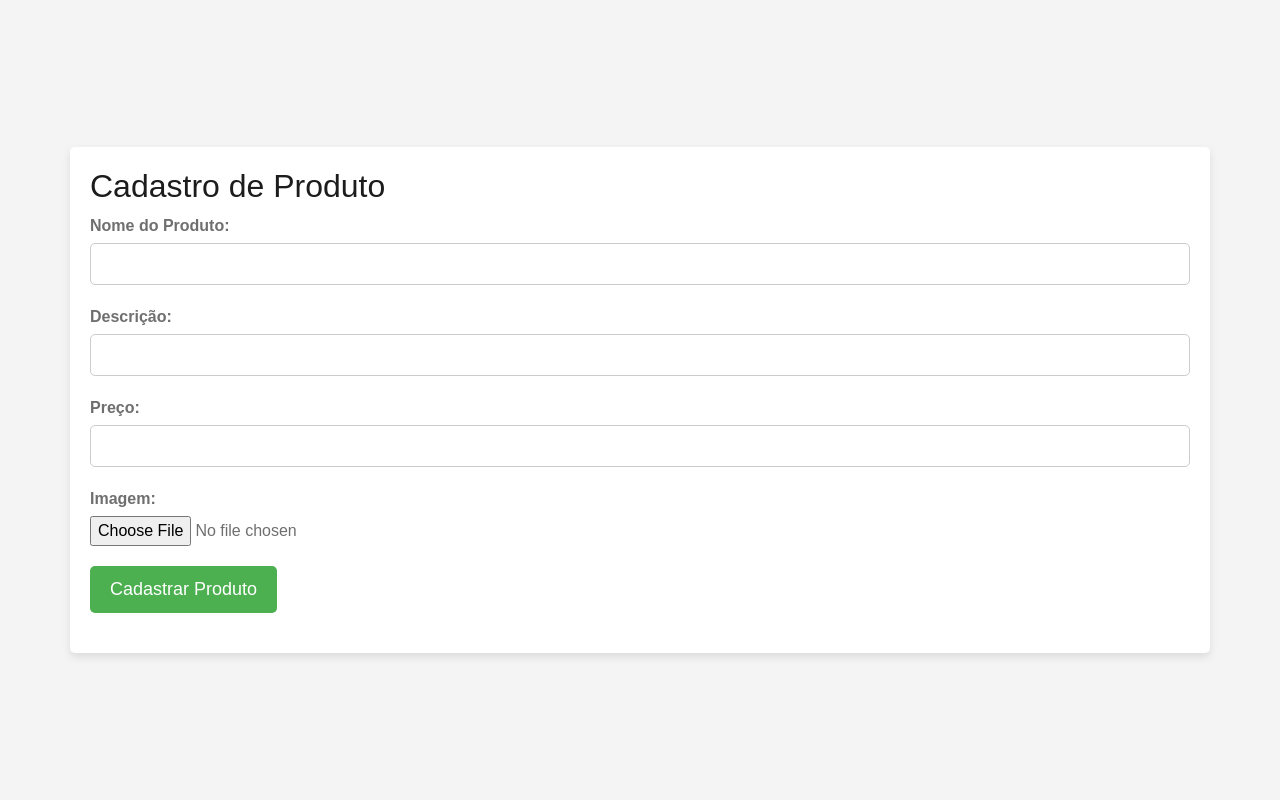
After one commit to pedromunarao/bazar-shop, a Django app: page /cadastro_prod/ in a window 1280 px wide. The commit adds this page. Run offline with Django 4.2, Linux system fonts and the light colour scheme; some libraries are stand-ins or nearby versions.

Commit message:
create-prod started

```diff
--- a/website/models.py
+++ b/website/models.py
@@ -1,7 +1,7 @@
 from django.db import models
 from django.db.models import Model
 from django.utils import timezone
-
+from django import forms
 # Create your models here.
 
 LISTA_CATEGORIAS = (
--- /dev/null
+++ b/website/templates/cadastro_prod.html
@@ -0,0 +1,114 @@
+<!DOCTYPE html>
+<html lang="pt-br">
+{% load static %}
+
+<head>
+    <meta charset="utf-8">
+    <title>Fashionize</title>
+    <meta content="width=device-width, initial-scale=1.0" name="viewport">
+    <meta content="" name="keywords">
+    <meta content="" name="description">
+
+    <!-- Favicon -->
+    <link href="{% static 'img/icon.ico' %}" rel="icon">
+
+    <!-- Google Web Fonts -->
+    <link rel="preconnect" href="https://fonts.gstatic.com">
+    <link href="https://fonts.googleapis.com/css2?family=Poppins:wght@100;200;300;400;500;600;700;800;900&display=swap"
+          rel="stylesheet">
+
+    <!-- Font Awesome -->
+    <link href="https://cdnjs.cloudflare.com/ajax/libs/font-awesome/5.10.0/css/all.min.css" rel="stylesheet">
+
+    <!-- Libraries Stylesheet -->
+    <link href="{% static 'lib/owlcarousel/assets/owl.carousel.min.css' %}" rel="stylesheet">
+
+    <link rel=”stylesheet” href=”https://cdn.jsdelivr.net/npm/bootstrap@5.0.2/dist/css/bootstrap.min.css”/>
+
+    <link rel=”stylesheet” href=”https://cdn.jsdelivr.net/npm/bootstrap-icons@1.5.0/font/bootstrap-icons.css”/>
+
+    <!-- Customized Bootstrap Stylesheet -->
+
+    <link href="{% static 'css/style.css' %}" rel="stylesheet">
+
+    <style>
+        body {
+            font-family: Arial, sans-serif;
+            background-color: #f4f4f4;
+            margin: 0;
+            padding: 0;
+            display: flex;
+            justify-content: center;
+            align-items: center;
+            height: 100vh;
+        }
+
+        .container {
+            background-color: #fff;
+            padding: 20px;
+            border-radius: 5px;
+            box-shadow: 0 4px 8px rgba(0, 0, 0, 0.1);
+        }
+
+        .form-group {
+            margin-bottom: 20px;
+        }
+
+        .form-group label {
+            display: block;
+            font-weight: bold;
+            margin-bottom: 5px;
+        }
+
+        .form-group input[type="text"] {
+            width: 100%;
+            padding: 8px;
+            font-size: 16px;
+            border-radius: 5px;
+            border: 1px solid #ccc;
+        }
+
+        .form-group input[type="submit"] {
+            background-color: #4caf50;
+            color: white;
+            border: none;
+            padding: 10px 20px;
+            font-size: 18px;
+            border-radius: 5px;
+            cursor: pointer;
+        }
+
+        .form-group input[type="submit"]:hover {
+            background-color: #45a049;
+        }
+    </style>
+</head>
+<body>
+    <div class="container">
+        <h2>Cadastro de Produto</h2>
+        <form method="post" action="{% url 'cadastro_prod' %}">
+            {% csrf_token %}
+            <div class="form-group">
+                <label for="nome">Nome do Produto:</label>
+                <input type="text" id="nome" name="nome" required>
+            </div>
+            <div class="form-group">
+                <label for="descricao">Descrição:</label>
+                <input type="text" id="descricao" name="descricao" required>
+            </div>
+            <div class="form-group">
+                <label for="preco">Preço:</label>
+                <input type="text" id="preco" name="preco" required>
+            </div>
+            <div class="form-group">
+                <label for="imagem">Imagem:</label>
+                <input type="file" id="imagem" name="imagem" accept="image/*">
+            </div>
+            <div class="form-group">
+                <input type="submit" value="Cadastrar Produto">
+            </div>
+        </form>
+    </div>
+</body>
+
+</html>
--- a/website/templates/shop.html
+++ b/website/templates/shop.html
@@ -46,15 +46,17 @@
                     </div>
                 </form>
             </div>
-            <div class="col-lg-3 col-6 text-right">
+            < class="col-lg-3 col-6 text-right">
                 <a href="" class="btn border">
                             {% csrf_token %}
                             {% if user.is_authenticated %}
                                 <a href="" class="nav-item nav-link"><svg xmlns="http://www.w3.org/2000/svg" width="25" height="25" fill="currentColor" class="bi   bi-person" viewBox="0 0 16 16"><path d="M8 8a3 3 0 1 0 0-6 3 3 0 0 0 0 6Zm2-3a2 2 0 1 1-4 0 2 2 0 0 1 4 0Zm4 8c0 1-1 1-1 1H3s-1 0-1-1 1-4 6-4 6 3 6 4Zm-1-.004c-.001-.246-.154-.986-.832-1.664C11.516 10.68 10.289 10 8 10c-2.29 0-3.516.68-4.168 1.332-.678.678-.83 1.418-.832 1.664h10Z"/>
                                 </svg>{{ user.get_username }}</a>
                             {% else %}
+                            <div style="display: flex; justify-content: space-between">
                                 <a href="{% url 'login' %}" class="nav-item nav-link">Login</a>
                                 <a href="{% url 'cadastro' %}" class="nav-item nav-link">Cadastro</a>
+                            </div>
                             {% endif %}
                 </a>
             </div>
--- a/website/urls.py
+++ b/website/urls.py
@@ -6,5 +6,6 @@ urlpatterns = [
     path('shop/', views.shop, name='shop'),
     path('cadastro/', views.cadastro, name='cadastro'),
     path('login/', views.login, name='login'),
-    path('details/', views.detail, name='detail')
+    path('details/', views.detail, name='detail'),
+    path('cadastro_prod/', views.cadastrar_produto, name='cadastro_prod')
 ]
--- a/website/views.py
+++ b/website/views.py
@@ -3,7 +3,10 @@ from django.http import HttpResponse
 from django.contrib.auth.models import User
 from django.contrib.auth import authenticate
 from django.contrib.auth import login as login_django
+from .models import Produto
+from .forms import ProdutoForm
 from django.contrib.auth.decorators import login_required
+
 
 # Create your views here.
 def index(request):
@@ -11,7 +14,8 @@ def index(request):
 
 
 def shop(request):
-    return render(request, "shop.html")
+    produtos = Produto.objects.all()
+    return render(request, "shop.html", {'produtos': produtos})
 
 
 def cadastro(request):
@@ -51,3 +55,28 @@ def login(request):
 
 def detail(request):
     return render(request, "detail.html")
+
+
+def cadastrar_produto(request):
+    if request.method == 'POST':
+        # Obtenha os dados do formulário
+        nome = request.POST.get('nome', '')
+        descricao = request.POST.get('descricao', '')
+        preco = request.POST.get('preco', '')
+
+        # Verifique se a chave 'imagem' existe no dicionário request.FILES
+
+        imagem = request.FILES.get('imagem')
+
+        # Crie um novo objeto de Produto com os dados do formulário
+        novo_produto = Produto(titulo=nome, descricao=descricao, preco=preco, thumb=imagem)
+
+        # Salve o objeto no banco de dados
+        novo_produto.save()
+
+        # Redirecione o usuário para uma página de sucesso ou outra página desejada
+        # Neste exemplo, vamos redirecioná-lo de volta para a página de cadastro de produtos
+        return render(request, 'cadastro_prod.html')
+
+        # Se a requisição não for POST, apenas renderize o formulário de cadastro de produtos
+    return render(request, 'cadastro_prod.html')
```
Also changed, not shown: website/forms.py (added, +8 -0 lines), db.sqlite3.
